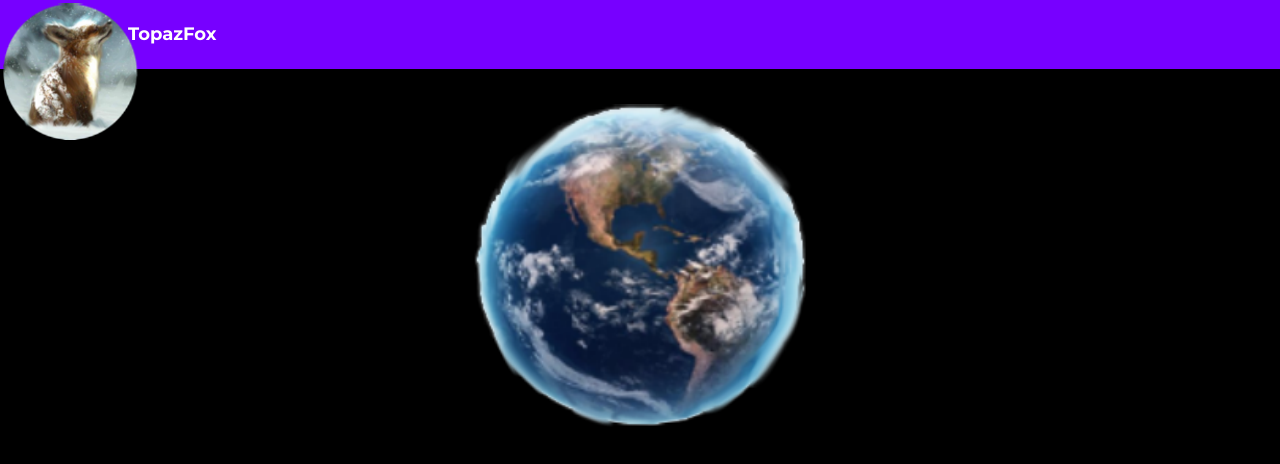
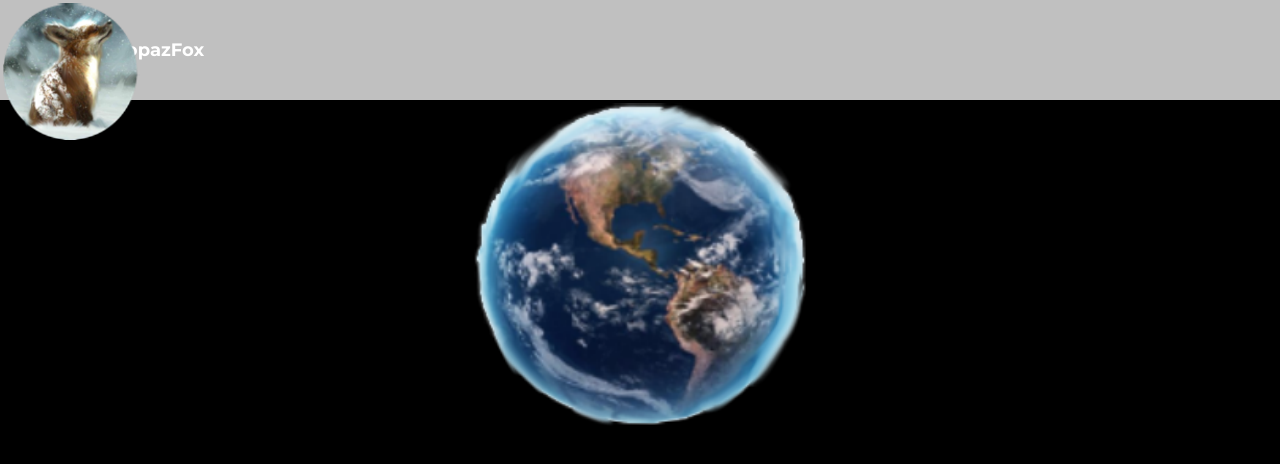
Before and after one commit to dropship1/topazfox, an Angular app: page / in a window 1280 px wide. Shown: the top 464 px of the page. Built offline with nearby package versions, Linux system fonts and the light colour scheme.

Commit message:
Changed all css and home/appcomponent to use display grid layout

```diff
--- a/src/app/app.component.html
+++ b/src/app/app.component.html
@@ -1,6 +1,7 @@
-
+<div class="mainGrid">
 <app-home></app-home>
 
 <section>
   <router-outlet></router-outlet>
 </section>
+</div>
--- a/src/app/home/home.component.html
+++ b/src/app/home/home.component.html
@@ -1,11 +1,18 @@
-<img class="foxlogo" src="/assets/topazfox_logo_thumbnail.png">
+<div class="homeGrid">
+  <div class="homeTitleRouteNestedGrid">
+    <div class="homeAlignAppTitle"><a routerLink="/" class="logo">{{ appTitle }}</a></div>
+  </div>
 
-<header>
-  <div class="container">
-    <a routerLink="/" class="logo">{{ appTitle }}</a>
+  <div class="homeWorldSelectionNestedGrid">
+    <div></div>
+    <div>
+      <img (mouseover)="mouseOver()" (mouseleave)="mouseLeave()" src={{image}}>
+    </div>
+    <div></div>
   </div>
-</header>
 
-<div class="image_container">
-<img (mouseover)="mouseOver()" (mouseleave)="mouseLeave()" src={{image}}>
+  <div class="homeFloatOverlapLogo">
+    <img class="foxlogo" src="/assets/topazfox_logo_thumbnail.png">
+  </div>
+
 </div>
--- a/src/app/home/home.component.scss
+++ b/src/app/home/home.component.scss
@@ -1,57 +1,65 @@
-header {
-    background: #7700FF;
-    z-index: -1;
-    .logo {
-        font-weight: bold;
-    }
+.homeGrid{
+  display:grid;
+  grid-template-columns:1fr;
+  grid-auto-rows:minmax(100px, auto);
 
-    nav {
-        justify-self: right;
+/*   div{
+    background:green;
+    padding:1em;
+  }
+  div:nth-child(odd){
+    background:red;
+  } */
 
-        ul {
-            list-style-type: none;
-            margin: 0; padding: 0;
-
-            li {
-                float: left;
-
-                a {
-                    padding: 1.5em;
-                    text-transform: uppercase;
-                    font-size: .8em;
-
-                    &:hover {
-                        background: #8E2BFF;
-                    }
-                }
-            }
-        }
-    }
 }
 
-.foxlogo{
-position: absolute;
-z-index: 1;
+.homeTitleRouteNestedGrid{
+  grid-column: 1;
+  grid-row:1/1;
+  display:grid;
+  grid-template-columns:1fr 1fr 1fr 1fr;
+  grid-auto-rows:minmax(100px, auto);
+  background:rgb(192,192,192);
+
+/*   div{
+    background:blue;
+    padding:1em;
+  }
+  div:nth-child(odd){
+    background:orange;
+  } */
+
+
 }
 
-.container {
-    width: 80%;
-    margin: 0 auto;
-    padding: 1.3em;
-    display: grid;
-    grid-template-columns: 30% auto;
-    z-index: -1;
+.homeAlignAppTitle{
+  justify-self: center;
+  align-self: center;
+  font-weight: bold;
+}
 
-    a {
-        color: white;
-    }
+.homeFloatOverlapLogo{
+  grid-column: 1;
+  grid-row:1/3;
+  justify-self: start;
+  align-self: start;
 }
 
 
-.image_container {
-    text-align: center;
-    line-height: 400px;
-    img {
-        vertical-align: middle;
-    }
+
+.homeWorldSelectionNestedGrid{
+  grid-column: 1;
+  grid-row:2/3;
+  display:grid;
+  grid-template-columns:2fr 1fr 2fr;
+  grid-auto-rows:minmax(100px, auto);
+
+/*   div{
+    background:blue;
+    padding:1em;
+  }
+  div:nth-child(odd){
+    background:orange;
+  } */
+
 }
--- a/src/styles.scss
+++ b/src/styles.scss
@@ -1,35 +1,24 @@
 @import url('https://fonts.googleapis.com/css?family=Montserrat:400,700');
 
 body, html {
-    height: 100%;
-    margin: 0 auto;
-    background-color: black;
+  height: 100%;
+  margin: 0 auto;
+  background-color: black;
 }
 
 body {
-    font-family: 'Montserrat';
-    font-size: 18px;
+  font-family: 'Montserrat';
+  font-size: 18px;
 }
 
 a {
-    text-decoration: none;
+  text-decoration:none;
+  color: white;
 }
 
-.container {
-    width: 80%;
-    margin: 0 auto;
-    padding: 1.3em;
-    display: grid;
-    grid-template-columns: 30% auto;
 
-
-    a {
-        color: white;
-    }
+.mainGrid{
+  display:grid;
+  grid-template-columns:repeat(1, 1fr);
+  grid-auto-rows:minmax(100px, auto);
 }
-
-section {
-    width: 80%;
-    margin: 0 auto;
-    padding: 2em;
-}
```
